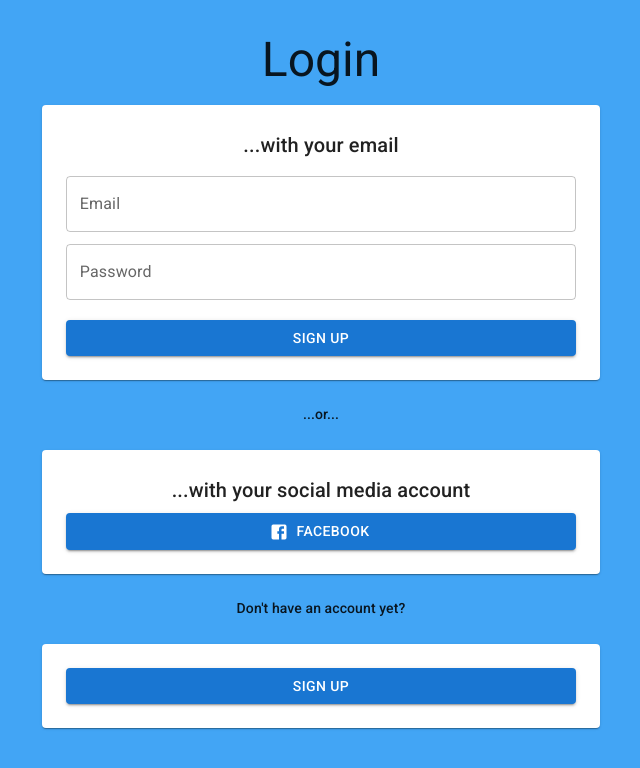
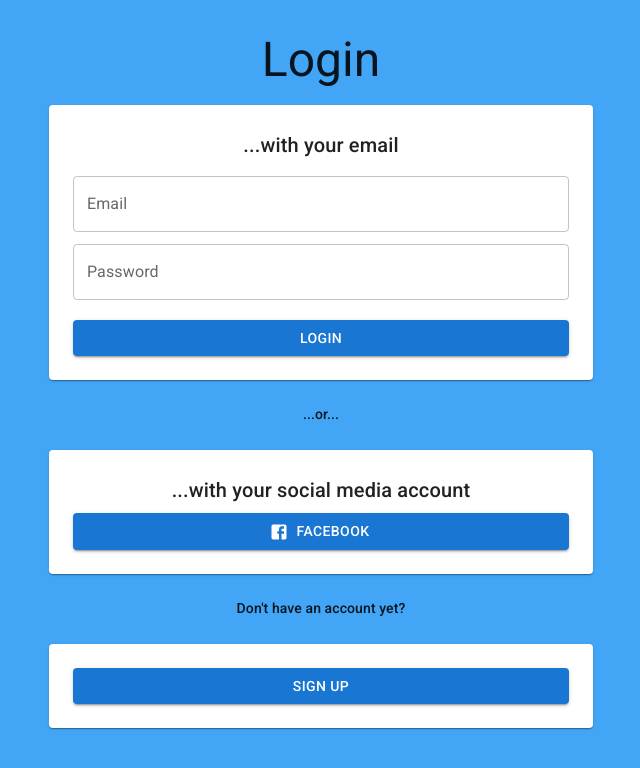
Before and after one commit to FluffyBucketSnake/jera-my-movies, a Next.js app: page /login in a window 1280 px wide. Shown: the top 768 px of the page, without its empty margins (319-959 px from the left). Built offline with nearby package versions, Linux system fonts and the light colour scheme; no server answers.

Commit message:
fix: wrong login button text

```diff
--- a/components/LoginForm.tsx
+++ b/components/LoginForm.tsx
@@ -41,7 +41,7 @@ const LoginForm: FC = () => {
           fullWidth
         />
         <Button type="submit" variant="contained" sx={{ mt: 2 }} fullWidth>
-          Sign Up
+          Login
         </Button>
       </Paper>
       <Typography
```
